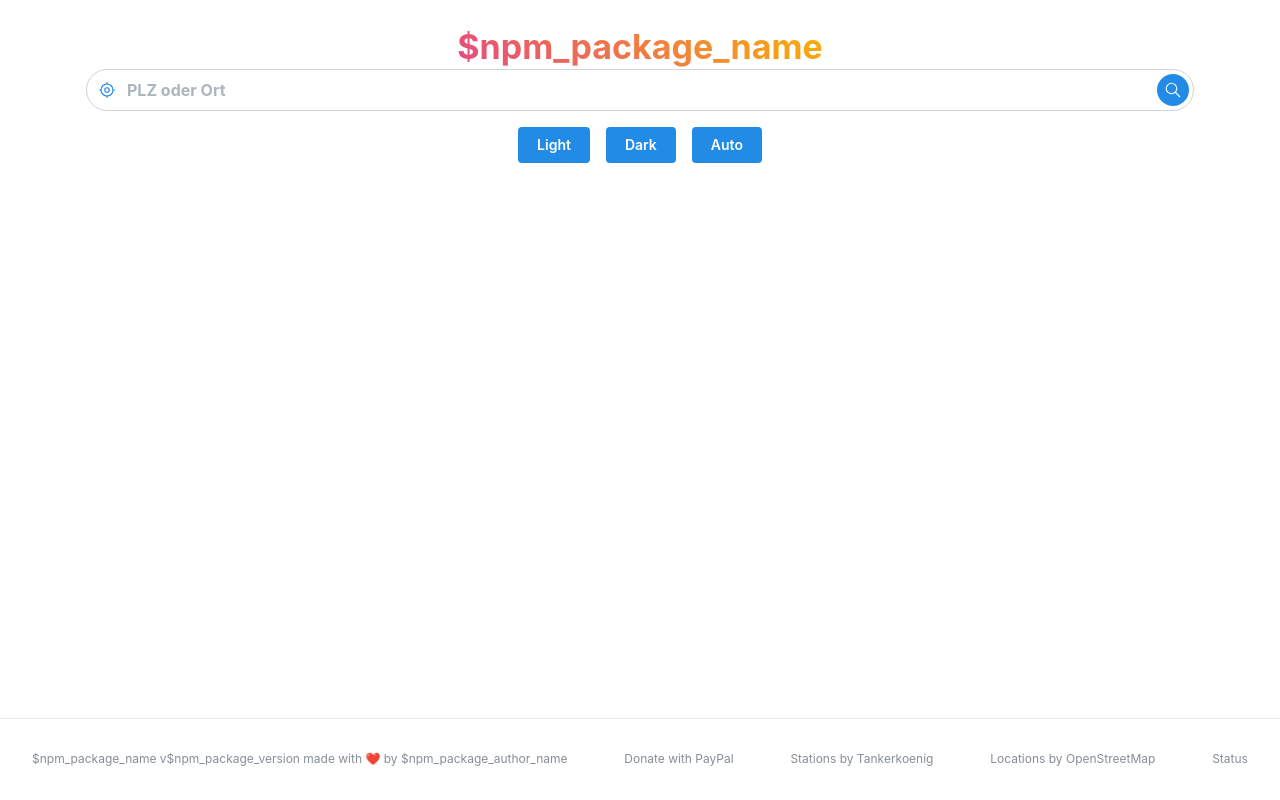
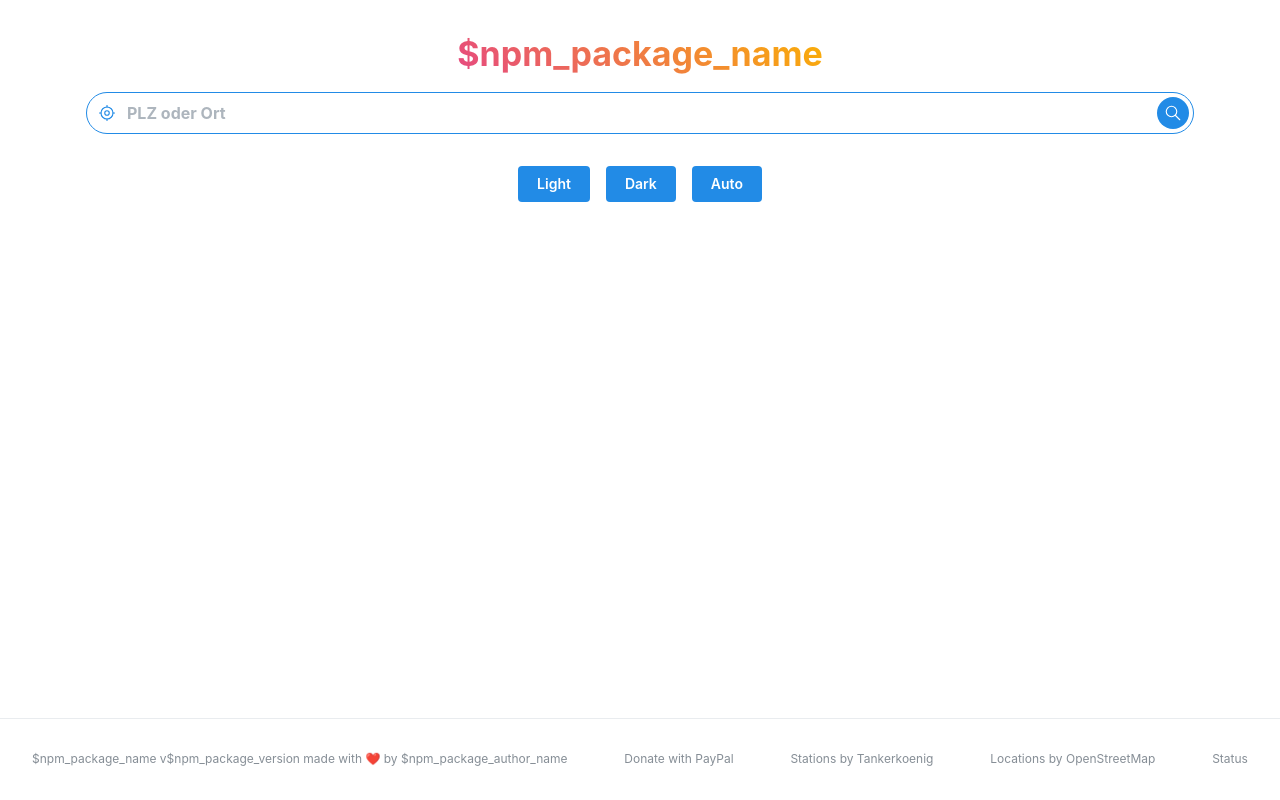
Before and after one commit to baudom/easytank, a Next.js app: page / in a window 1280 px wide. Built offline with nearby package versions, Linux system fonts and the light colour scheme.

Commit message:
add spacings, default autofocus on input

```diff
--- a/src/app/page.tsx
+++ b/src/app/page.tsx
@@ -6,7 +6,7 @@ import { Container } from "@mantine/core";
 const Page: FC = () => {
     return (
         <Container
-            pt={25}
+            pt="xl"
             size="lg"
         >
             <Welcome />
--- a/src/components/LocationSerach/index.tsx
+++ b/src/components/LocationSerach/index.tsx
@@ -67,6 +67,7 @@ const LocationSearch: FC = () => {
 
     return (
         <Autocomplete
+            autoFocus
             ref={inputRef}
             radius="xl"
             size="md"
--- a/src/components/Welcome/index.tsx
+++ b/src/components/Welcome/index.tsx
@@ -1,6 +1,6 @@
 "use client";
 
-import { Text, Title } from "@mantine/core";
+import { Space, Text, Title } from "@mantine/core";
 import { FC } from "react";
 import LocationSearch from "@/components/LocationSerach";
 import StationsContext from "@/context/StationsContext";
@@ -18,7 +18,9 @@ const Welcome: FC = () => {
                 >
                     {process.env.NEXT_PUBLIC_NAME}
                 </Text>
+                <Space h="md" />
                 <LocationSearch />
+                <Space h="md" />
                 <StationsList />
             </Title>
         </StationsContext>
```
